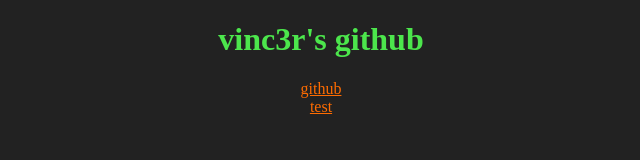
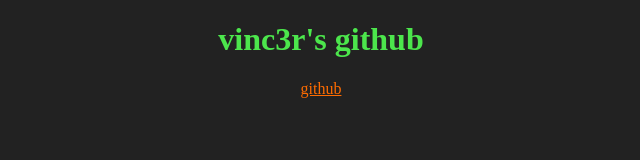
Before and after one commit to Vinc3r/vinc3r.github.io, a plain HTML site: page index.html in a window 1280 px wide. Shown: the full height of the page, 319-959 px from the left. Drawn offline with Linux system fonts and the light colour scheme.

Commit message:
Remove redundant link and fix formatting

```diff
--- a/index.html
+++ b/index.html
@@ -8,8 +8,7 @@
 <body>
     <div id="content">
         <h1>vinc3r's github</h1>
-        <a href="https://github.com/Vinc3r">github</a><br>
-        <a href="https://vinc3r.github.io/Nothing-is-3D-tutorials-backup/BabylonJS/From Blender to BabylonJS.html">test</a>
+        <a href="https://github.com/Vinc3r">github</a>
     </div>
 </body>
 </html>
```
